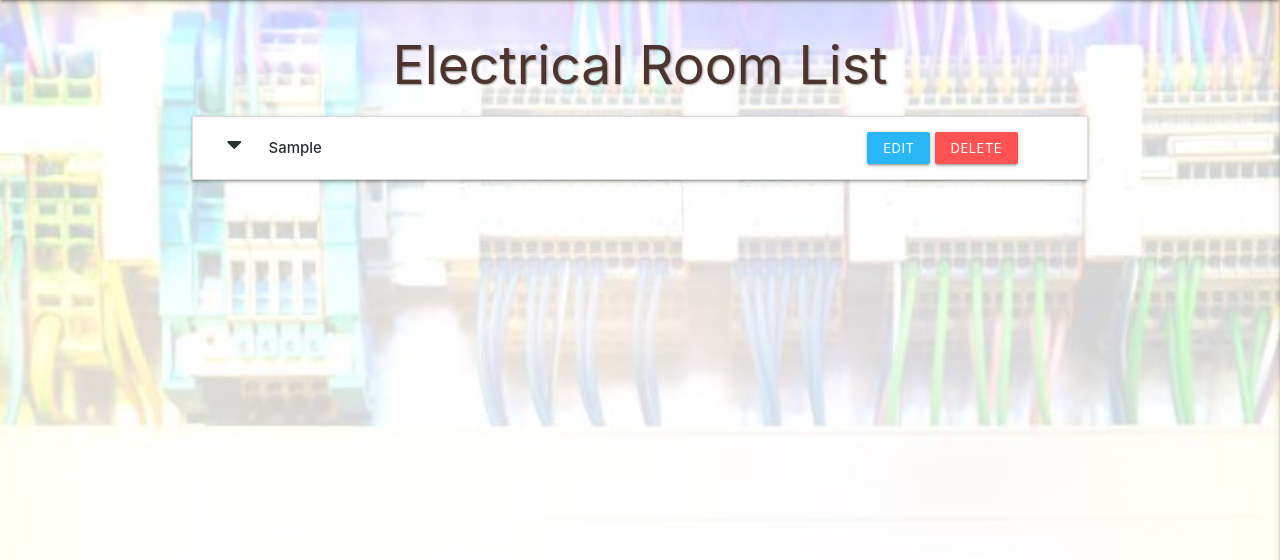
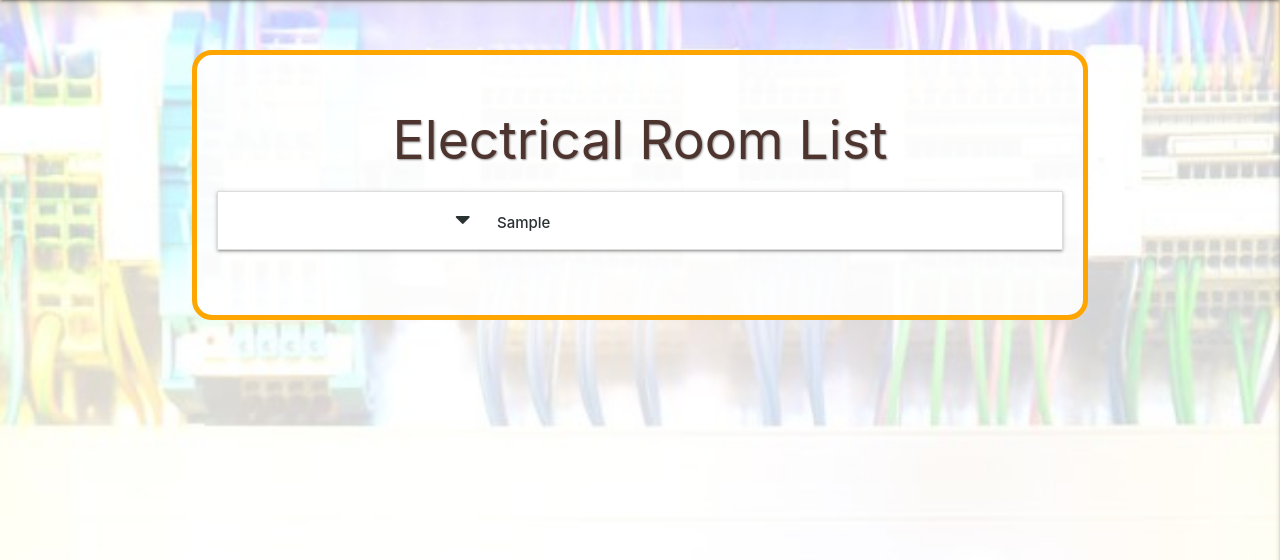
Before and after one commit to Code-Institute-Submissions/STarrant-electrical-survey-db_NovResub, a Flask app: page /get_room_list in a window 1280 px wide. Shown: the part 64-624 px from the top of the page. Run offline with Flask 2, Linux system fonts and the light colour scheme; a database or web service that is not in the repository returns one stand-in record (values such as "Sample title"); some libraries are stand-ins or nearby versions.

Commit message:
Feat:  Edit and delete buttons removed from room-list.html

```diff
--- a/templates/room-list.html
+++ b/templates/room-list.html
@@ -1,6 +1,7 @@
 {% extends "base.html" %}
 {% block content %}
 
+<div class="main-element padding-top-20 padding-bottom-50 padding-left-20 padding-right-20 margin-top-50 padding-left-20 padding-right-20">
     <h2 class="center-align brown-text text-darken-3 heading-text-shadow"> Electrical Room List </h2>
     <ul class="collapsible">
         {% for room in rooms %}
@@ -10,21 +11,16 @@
                     <i class="fas fa-caret-down"></i>
                     <strong>{{ room.roomRef }}</strong>
                 </div>
-                <div class="col s3">
-                    <a href="{{ url_for('edit_room', room_id=room._id) }}" class="btn-small light-blue lighten-1">Edit</a>
-                    <a href="{{ url_for('delete_room', room_id=room._id) }}" class="btn-small red accent-2">Delete</a>
-                </div>
-
             </div>
             <div class="collapsible-body">
                 <p><strong>Room Reference:  </strong>{{ room.roomRef }}</p>
                 <p><strong>Room Description:  </strong>{{ room.roomDesc }}</p>
                 <p><strong>Room Type:  </strong>{{ room.roomType }}</p>
                 <p><strong>Highest Voltage:  </strong>{{ room.roomVolts }}</p>
-
             </div>
         </li>
         {% endfor %}
-      </ul>
+    </ul>
+</div>
 
 {% endblock %}
```
